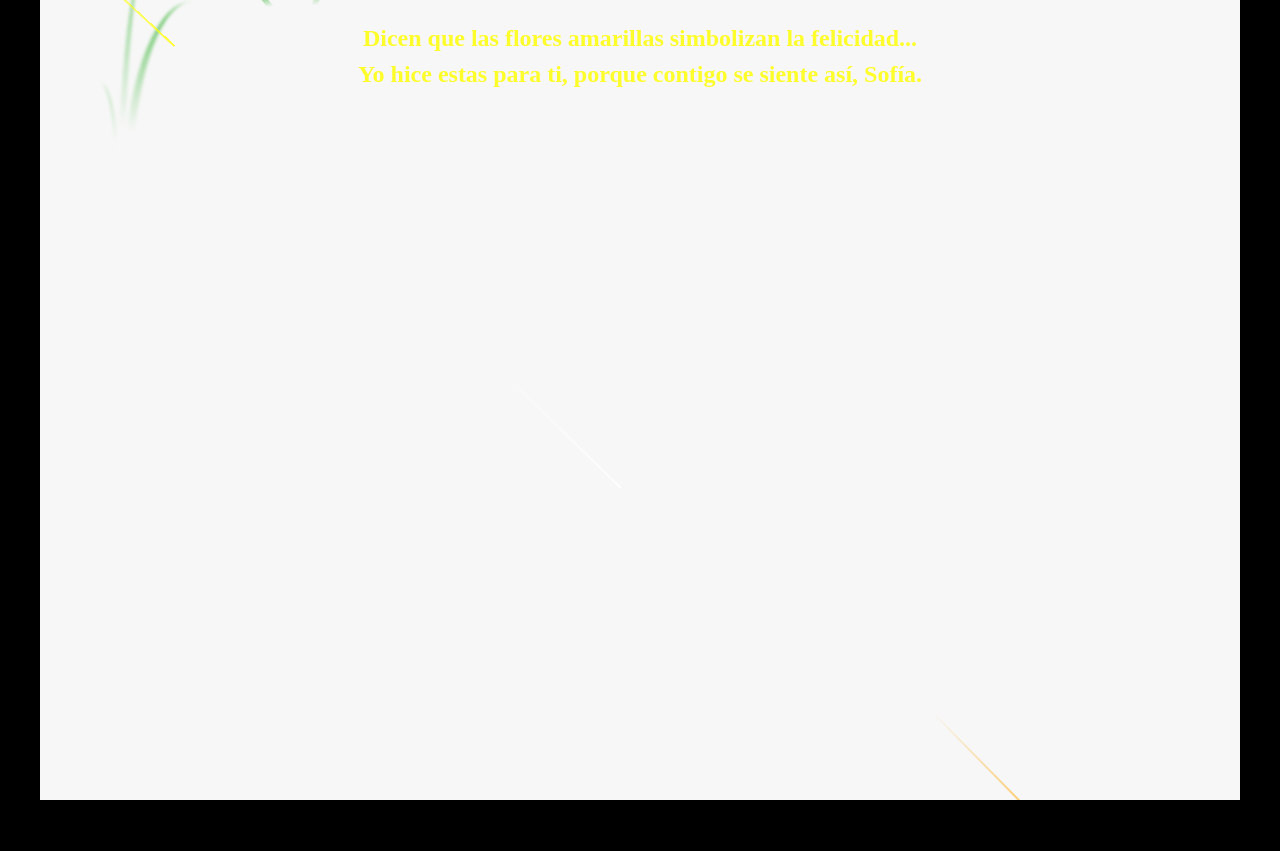
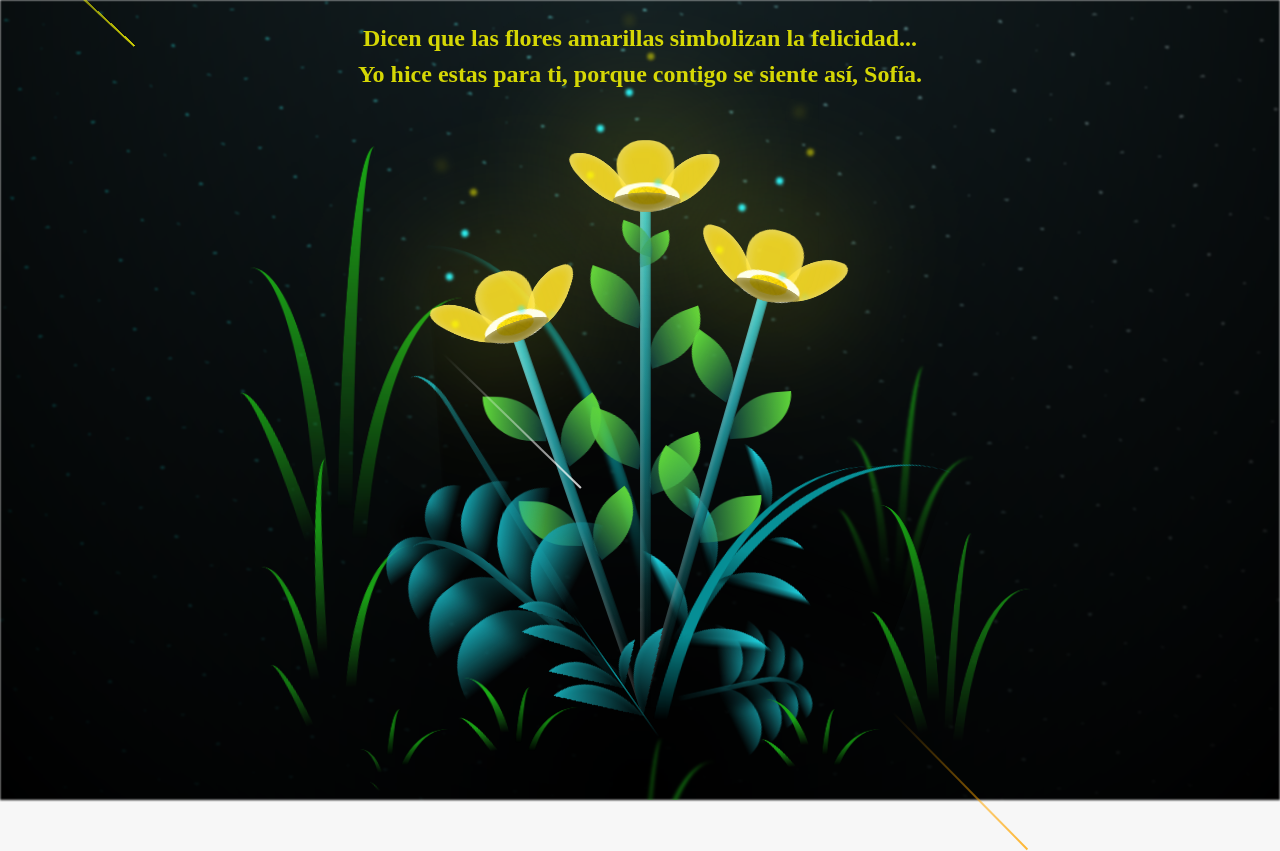
Before and after one commit to Fernando-11/Yellow-flowers, a plain HTML site: page floresamarillas.html in a window 1280 px wide. Before the commit the page ends 800 px from the top, so only its background shows below. Drawn offline with Linux system fonts and the light colour scheme.

Commit message:
Update floresamarillas.html

```diff
--- a/floresamarillas.html
+++ b/floresamarillas.html
@@ -20,13 +20,18 @@
 }
 
   html, body {
+  overflow: hidden;
+  height: 100%;
   margin: 0;
-  padding: 0;
-  width: 100%;
-  height: 100vh;              /* siempre cubre toda la ventana */
-  overflow: hidden;           /* bloquea scroll horizontal y vertical */
-  background-color: var(--dark-color); /* fondo negro */
-  position: relative;         /* para que los elementos absolutos se posicionen respecto al body */
+}
+
+body {
+  display: flex;
+  align-items: flex-end;
+  justify-content: center;
+  min-height: 100vh;
+  background-color: var(--dark-color);
+  overflow: hidden;
 }
 
 
```
